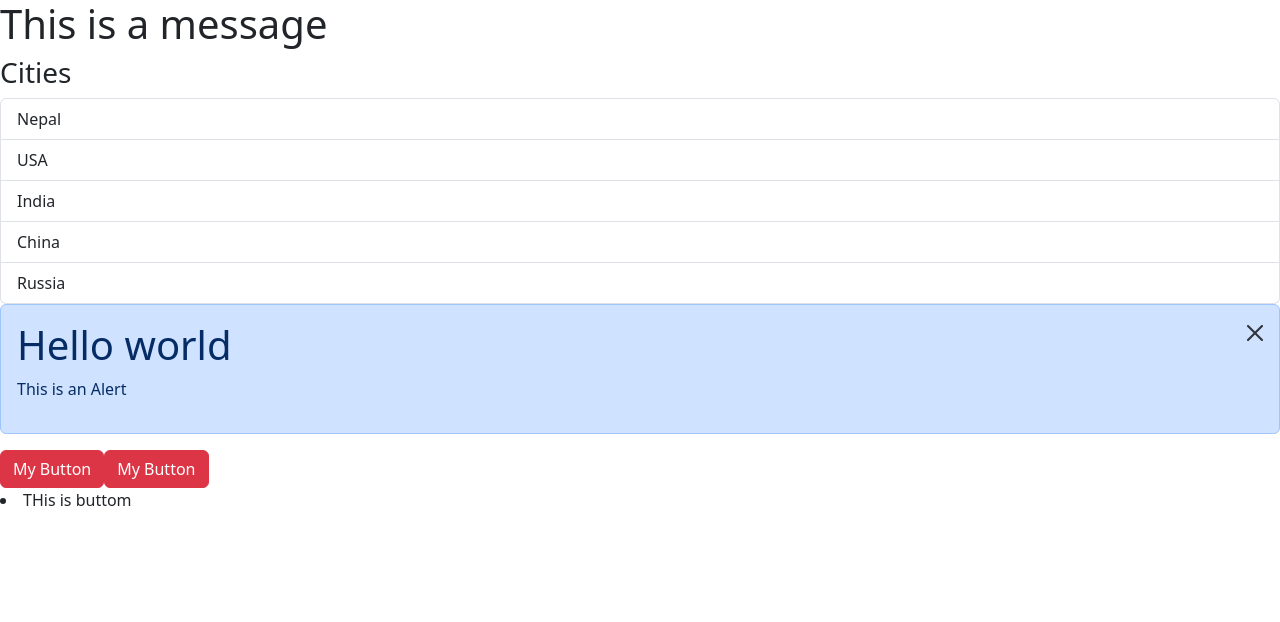
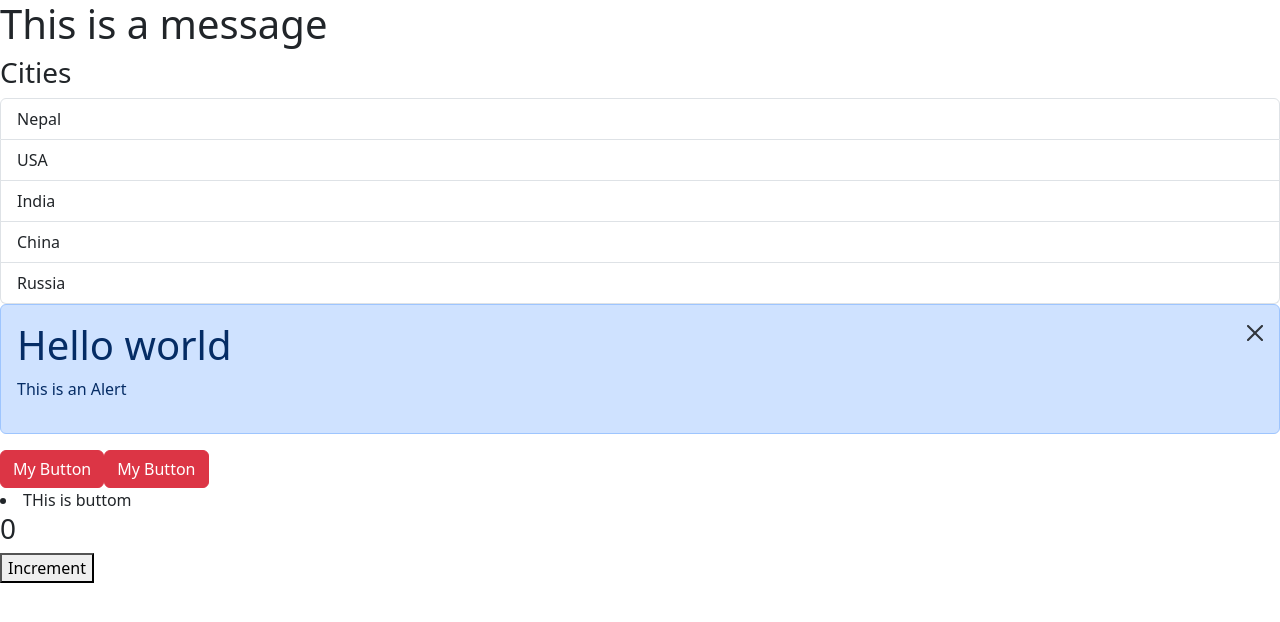
Before and after one commit to JoshiNirdesh/learn-react, a React (Vite) app: page / in a window 1280 px wide. Shown: the top 622 px of the page. Built offline with nearby package versions, Linux system fonts and the light colour scheme.

Commit message:
useSate hook basics

```diff
--- a/src/App.jsx
+++ b/src/App.jsx
@@ -3,6 +3,7 @@ import Message from "./assets/Message";
 import ListGroup from "./assets/components/ListGroup";
 import Alert from "./assets/components/Alert";
 import Button from "./assets/components/Button";
+import UseState from "./assets/components/State1";
 
 const App = () => {
   let items = ["Nepal", "USA", "India", "China", "Russia"];
@@ -24,6 +25,7 @@ const App = () => {
       <Button color="danger" onClick={handleClick}>
         My Button
       </Button>
+      <UseState />
     </div>
   );
 };
--- /dev/null
+++ b/src/assets/components/State1.jsx
@@ -0,0 +1,18 @@
+import React, { useState } from "react";
+
+const State1 = () => {
+  const [count, setCount] = useState(0);
+
+  const increment = () => {
+    setCount(count + 1);
+    console.log(count);
+  };
+  return (
+    <>
+      <h3>{count}</h3>
+      <button onClick={increment}>Increment</button>
+    </>
+  );
+};
+
+export default State1;
```
